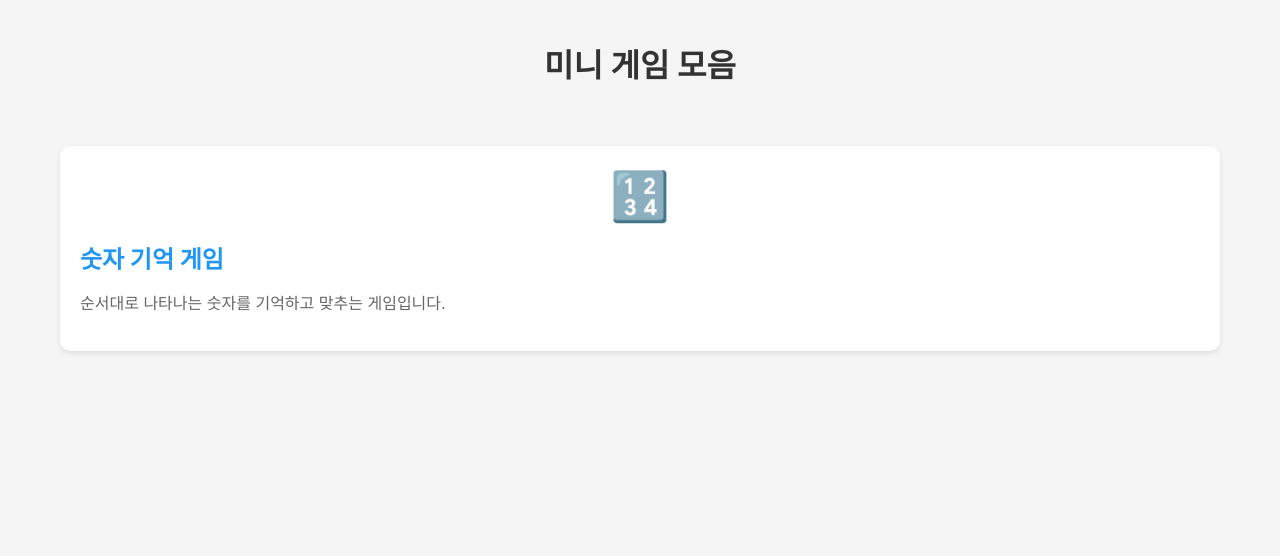
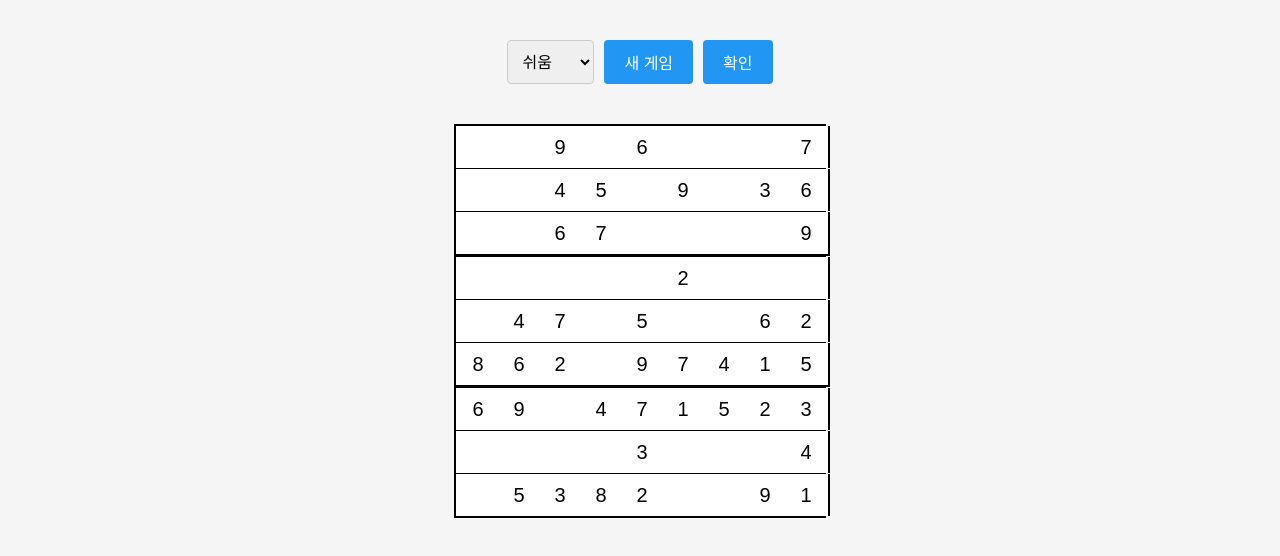
Before and after one commit to Bree2y/browser-games, a React (Create React App) app: page /#/game/sudoku in a window 1280 px wide. Shown: the top 556 px of the page. Built offline with nearby package versions, Linux system fonts and the light colour scheme.

Commit message:
Add Sudoku game

```diff
--- a/package.json
+++ b/package.json
@@ -1,8 +1,8 @@
 {
-  "name": "memory-number-game",
+  "name": "browser-games",
   "version": "0.1.0",
   "private": true,
-  "homepage": "https://[YOUR_GITHUB_USERNAME].github.io/memory-number-game",
+  "homepage": "https://bree2y.github.io/browser-games",
   "dependencies": {
     "@testing-library/dom": "^10.4.0",
     "@testing-library/jest-dom": "^6.6.3",
--- a/public/index.html
+++ b/public/index.html
@@ -7,7 +7,7 @@
     <meta name="theme-color" content="#000000" />
     <meta
       name="description"
-      content="Web site created using create-react-app"
+      content="A collection of fun and engaging browser games including memory games and more"
     />
     <link rel="apple-touch-icon" href="%PUBLIC_URL%/logo192.png" />
     <!--
@@ -24,7 +24,7 @@
       work correctly both with client-side routing and a non-root public URL.
       Learn how to configure a non-root public URL by running `npm run build`.
     -->
-    <title>React App</title>
+    <title>Game Collection</title>
   </head>
   <body>
     <noscript>You need to enable JavaScript to run this app.</noscript>
--- a/src/App.tsx
+++ b/src/App.tsx
@@ -1,8 +1,9 @@
 import React from 'react';
-import { BrowserRouter as Router, Routes, Route } from 'react-router-dom';
+import { HashRouter as Router, Routes, Route } from 'react-router-dom';
 import './App.css';
 import GameSelection from './components/GameSelection';
 import MemoryGame from './components/MemoryGame';
+import Sudoku from './components/Sudoku';
 
 function App() {
   return (
@@ -11,6 +12,7 @@ function App() {
         <Routes>
           <Route path="/" element={<GameSelection />} />
           <Route path="/game/memory-number" element={<MemoryGame />} />
+          <Route path="/game/sudoku" element={<Sudoku />} />
         </Routes>
       </div>
     </Router>
--- a/src/components/GameSelection.tsx
+++ b/src/components/GameSelection.tsx
@@ -1,37 +1,75 @@
 import React from 'react';
-import { Link } from 'react-router-dom';
+import { useNavigate } from 'react-router-dom';
+import styled from 'styled-components';
 import './GameSelection.css';
 
-interface Game {
-  id: string;
-  title: string;
-  description: string;
-  thumbnail: string;
-}
+const GameGrid = styled.div`
+  display: grid;
+  grid-template-columns: repeat(auto-fit, minmax(250px, 1fr));
+  gap: 20px;
+  padding: 20px;
+  max-width: 1200px;
+  margin: 0 auto;
+`;
 
-const games: Game[] = [
-  {
-    id: 'memory-number',
-    title: '숫자 기억 게임',
-    description: '순서대로 나타나는 숫자를 기억하고 맞추는 게임입니다.',
-    thumbnail: '🔢'
-  },
-  // 여기에 새로운 게임들을 추가할 수 있습니다
-];
+const GameCard = styled.div`
+  background: white;
+  border-radius: 10px;
+  padding: 20px;
+  box-shadow: 0 4px 6px rgba(0, 0, 0, 0.1);
+  cursor: pointer;
+  transition: transform 0.2s;
+
+  &:hover {
+    transform: translateY(-5px);
+  }
+`;
+
+const Title = styled.h1`
+  color: #333;
+  text-align: center;
+  margin-bottom: 40px;
+`;
+
+const GameTitle = styled.h2`
+  color: #2196f3;
+  margin-bottom: 10px;
+`;
+
+const GameDescription = styled.p`
+  color: #666;
+  line-height: 1.5;
+`;
 
 const GameSelection: React.FC = () => {
+  const navigate = useNavigate();
+
+  const games = [
+    {
+      id: 'memory-number',
+      title: '숫자 기억 게임',
+      description: '순서대로 나타나는 숫자를 기억하고 순서대로 클릭하세요.',
+      path: '/game/memory-number'
+    },
+    {
+      id: 'sudoku',
+      title: '스도쿠',
+      description: '9x9 그리드를 1-9까지의 숫자로 채우는 퍼즐 게임입니다.',
+      path: '/game/sudoku'
+    }
+  ];
+
   return (
-    <div className="game-selection">
-      <h1>미니 게임 모음</h1>
-      <div className="games-grid">
+    <div>
+      <Title>게임을 선택하세요</Title>
+      <GameGrid>
         {games.map(game => (
-          <Link to={`/game/${game.id}`} key={game.id} className="game-card">
-            <div className="game-thumbnail">{game.thumbnail}</div>
-            <h2>{game.title}</h2>
-            <p>{game.description}</p>
-          </Link>
+          <GameCard key={game.id} onClick={() => navigate(game.path)}>
+            <GameTitle>{game.title}</GameTitle>
+            <GameDescription>{game.description}</GameDescription>
+          </GameCard>
         ))}
-      </div>
+      </GameGrid>
     </div>
   );
 };
--- /dev/null
+++ b/src/components/Sudoku.tsx
@@ -0,0 +1,175 @@
+import React, { useState, useEffect } from 'react';
+import styled from 'styled-components';
+import { generateSudoku, validateBoard } from '../utils/sudokuGenerator';
+
+const SudokuContainer = styled.div`
+  display: flex;
+  flex-direction: column;
+  align-items: center;
+  padding: 20px;
+`;
+
+const Grid = styled.div`
+  display: grid;
+  grid-template-columns: repeat(9, 40px);
+  gap: 1px;
+  background-color: #000;
+  border: 2px solid #000;
+  margin: 20px 0;
+
+  @media (max-width: 480px) {
+    grid-template-columns: repeat(9, 30px);
+  }
+`;
+
+const Cell = styled.input<{ isInitial: boolean; isSelected: boolean; isError: boolean }>`
+  width: 40px;
+  height: 40px;
+  border: none;
+  text-align: center;
+  font-size: 20px;
+  background-color: ${props => props.isSelected ? '#e3f2fd' : '#fff'};
+  color: ${props => props.isInitial ? '#000' : '#2196f3'};
+  ${props => props.isError && 'background-color: #ffebee;'}
+
+  &:nth-child(3n) {
+    border-right: 2px solid #000;
+  }
+
+  &:nth-child(n+19):nth-child(-n+27),
+  &:nth-child(n+46):nth-child(-n+54) {
+    border-bottom: 2px solid #000;
+  }
+
+  @media (max-width: 480px) {
+    width: 30px;
+    height: 30px;
+    font-size: 16px;
+  }
+`;
+
+const Controls = styled.div`
+  display: flex;
+  gap: 10px;
+  margin-bottom: 20px;
+`;
+
+const Button = styled.button`
+  padding: 10px 20px;
+  font-size: 16px;
+  border: none;
+  border-radius: 4px;
+  background-color: #2196f3;
+  color: white;
+  cursor: pointer;
+
+  &:hover {
+    background-color: #1976d2;
+  }
+
+  &:disabled {
+    background-color: #bdbdbd;
+    cursor: not-allowed;
+  }
+`;
+
+const Difficulty = styled.select`
+  padding: 10px;
+  font-size: 16px;
+  border: 1px solid #ccc;
+  border-radius: 4px;
+`;
+
+const Sudoku: React.FC = () => {
+  const [grid, setGrid] = useState<string[][]>(Array(9).fill(null).map(() => Array(9).fill('')));
+  const [solution, setSolution] = useState<number[][]>([]);
+  const [initialGrid, setInitialGrid] = useState<boolean[][]>(
+    Array(9).fill(null).map(() => Array(9).fill(false))
+  );
+  const [selectedCell, setSelectedCell] = useState<[number, number] | null>(null);
+  const [difficulty, setDifficulty] = useState<string>('easy');
+  const [isError, setIsError] = useState<boolean>(false);
+
+  const generateNewPuzzle = () => {
+    const { puzzle, solution } = generateSudoku(difficulty);
+    const newGrid = puzzle.map(row => row.map(cell => cell === 0 ? '' : cell.toString()));
+    const newInitialGrid = puzzle.map(row => row.map(cell => cell !== 0));
+
+    setGrid(newGrid);
+    setSolution(solution);
+    setInitialGrid(newInitialGrid);
+    setSelectedCell(null);
+    setIsError(false);
+  };
+
+  const handleCellChange = (row: number, col: number, value: string) => {
+    if (initialGrid[row][col]) return;
+
+    if (value === '' || (value.length === 1 && /[1-9]/.test(value))) {
+      const newGrid = grid.map(r => [...r]);
+      newGrid[row][col] = value;
+      setGrid(newGrid);
+      setIsError(false);
+    }
+  };
+
+  const handleCellSelect = (row: number, col: number) => {
+    setSelectedCell([row, col]);
+  };
+
+  const checkSolution = () => {
+    const isValid = validateBoard(grid);
+    setIsError(!isValid);
+
+    if (isValid) {
+      const isFilled = grid.every(row => row.every(cell => cell !== ''));
+      if (isFilled) {
+        alert('축하합니다! 스도쿠를 완성했습니다!');
+      } else {
+        alert('지금까지 입력한 숫자들이 올바릅니다. 계속 진행하세요!');
+      }
+    } else {
+      alert('잘못된 숫자가 있습니다. 다시 확인해주세요.');
+    }
+  };
+
+  useEffect(() => {
+    generateNewPuzzle();
+  }, [difficulty]);
+
+  return (
+    <SudokuContainer>
+      <Controls>
+        <Difficulty
+          value={difficulty}
+          onChange={(e) => setDifficulty(e.target.value)}
+        >
+          <option value="easy">쉬움</option>
+          <option value="medium">보통</option>
+          <option value="hard">어려움</option>
+        </Difficulty>
+        <Button onClick={generateNewPuzzle}>새 게임</Button>
+        <Button onClick={checkSolution}>확인</Button>
+      </Controls>
+      <Grid>
+        {grid.map((row, rowIndex) =>
+          row.map((cell, colIndex) => (
+            <Cell
+              key={`${rowIndex}-${colIndex}`}
+              type="text"
+              value={cell}
+              maxLength={1}
+              isInitial={initialGrid[rowIndex][colIndex]}
+              isSelected={selectedCell?.[0] === rowIndex && selectedCell?.[1] === colIndex}
+              isError={isError}
+              onChange={(e) => handleCellChange(rowIndex, colIndex, e.target.value)}
+              onClick={() => handleCellSelect(rowIndex, colIndex)}
+            />
+          ))
+        )}
+      </Grid>
+    </SudokuContainer>
+  );
+};
+
+export default Sudoku;
--- /dev/null
+++ b/src/utils/sudokuGenerator.ts
@@ -0,0 +1,145 @@
+// 스도쿠 보드의 유효성을 검사하는 함수
+const isValid = (board: number[][], row: number, col: number, num: number): boolean => {
+  // 행 검사
+  for (let x = 0; x < 9; x++) {
+    if (board[row][x] === num) return false;
+  }
+
+  // 열 검사
+  for (let x = 0; x < 9; x++) {
+    if (board[x][col] === num) return false;
+  }
+
+  // 3x3 박스 검사
+  const startRow = Math.floor(row / 3) * 3;
+  const startCol = Math.floor(col / 3) * 3;
+  for (let i = 0; i < 3; i++) {
+    for (let j = 0; j < 3; j++) {
+      if (board[i + startRow][j + startCol] === num) return false;
+    }
+  }
+
+  return true;
+};
+
+// 스도쿠 퍼즐을 해결하는 함수
+const solveSudoku = (board: number[][]): boolean => {
+  for (let row = 0; row < 9; row++) {
+    for (let col = 0; col < 9; col++) {
+      if (board[row][col] === 0) {
+        for (let num = 1; num <= 9; num++) {
+          if (isValid(board, row, col, num)) {
+            board[row][col] = num;
+            if (solveSudoku(board)) {
+              return true;
+            }
+            board[row][col] = 0;
+          }
+        }
+        return false;
+      }
+    }
+  }
+  return true;
+};
+
+// 난이도에 따라 셀을 제거하는 함수
+const removeNumbers = (board: number[][], difficulty: string): void => {
+  const cellsToRemove = {
+    easy: 40,
+    medium: 50,
+    hard: 60
+  }[difficulty] || 40;
+
+  let count = 0;
+  while (count < cellsToRemove) {
+    const row = Math.floor(Math.random() * 9);
+    const col = Math.floor(Math.random() * 9);
+    if (board[row][col] !== 0) {
+      board[row][col] = 0;
+      count++;
+    }
+  }
+};
+
+// 완성된 스도쿠 보드를 생성하는 함수
+const generateCompletedBoard = (): number[][] => {
+  const board: number[][] = Array(9).fill(0).map(() => Array(9).fill(0));
+
+  // 대각선 블록을 채움
+  for (let i = 0; i < 9; i += 3) {
+    let nums = [1, 2, 3, 4, 5, 6, 7, 8, 9];
+    for (let row = i; row < i + 3; row++) {
+      for (let col = i; col < i + 3; col++) {
+        const randomIndex = Math.floor(Math.random() * nums.length);
+        board[row][col] = nums[randomIndex];
+        nums.splice(randomIndex, 1);
+      }
+    }
+  }
+
+  solveSudoku(board);
+  return board;
+};
+
+// 새로운 스도쿠 퍼즐을 생성하는 함수
+export const generateSudoku = (difficulty: string): { puzzle: number[][], solution: number[][] } => {
+  const solution = generateCompletedBoard();
+  const puzzle = solution.map(row => [...row]);
+  removeNumbers(puzzle, difficulty);
+
+  return {
+    puzzle,
+    solution
+  };
+};
+
+// 현재 보드가 유효한지 검사하는 함수
+export const validateBoard = (board: (string | number)[][]): boolean => {
+  const numberBoard = board.map(row =>
+    row.map(cell => (cell === '' ? 0 : Number(cell)))
+  );
+
+  // 행 검사
+  for (let row = 0; row < 9; row++) {
+    const seen = new Set();
+    for (let col = 0; col < 9; col++) {
+      const num = numberBoard[row][col];
+      if (num !== 0) {
+        if (seen.has(num)) return false;
+        seen.add(num);
+      }
+    }
+  }
+
+  // 열 검사
+  for (let col = 0; col < 9; col++) {
+    const seen = new Set();
+    for (let row = 0; row < 9; row++) {
+      const num = numberBoard[row][col];
+      if (num !== 0) {
+        if (seen.has(num)) return false;
+        seen.add(num);
+      }
+    }
+  }
+
+  // 3x3 박스 검사
+  for (let block = 0; block < 9; block++) {
+    const seen = new Set();
+    const rowStart = Math.floor(block / 3) * 3;
+    const colStart = (block % 3) * 3;
+
+    for (let i = 0; i < 3; i++) {
+      for (let j = 0; j < 3; j++) {
+        const num = numberBoard[rowStart + i][colStart + j];
+        if (num !== 0) {
+          if (seen.has(num)) return false;
+          seen.add(num);
+        }
+      }
+    }
+  }
+
+  return true;
+};
```
Also changed, not shown: public/manifest.json.
